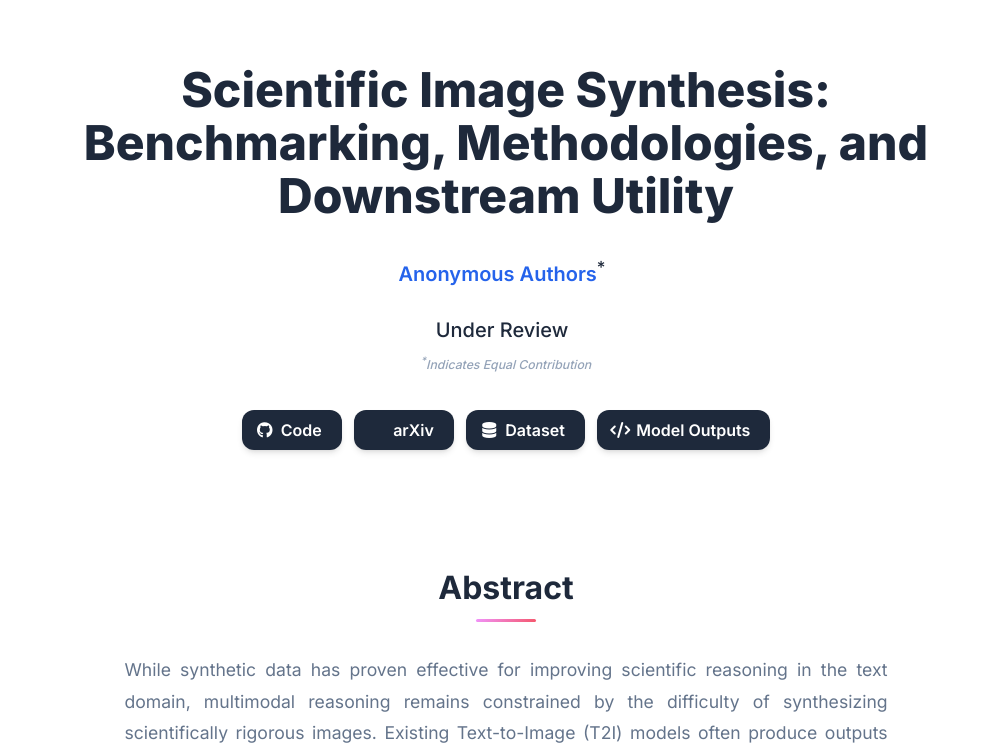
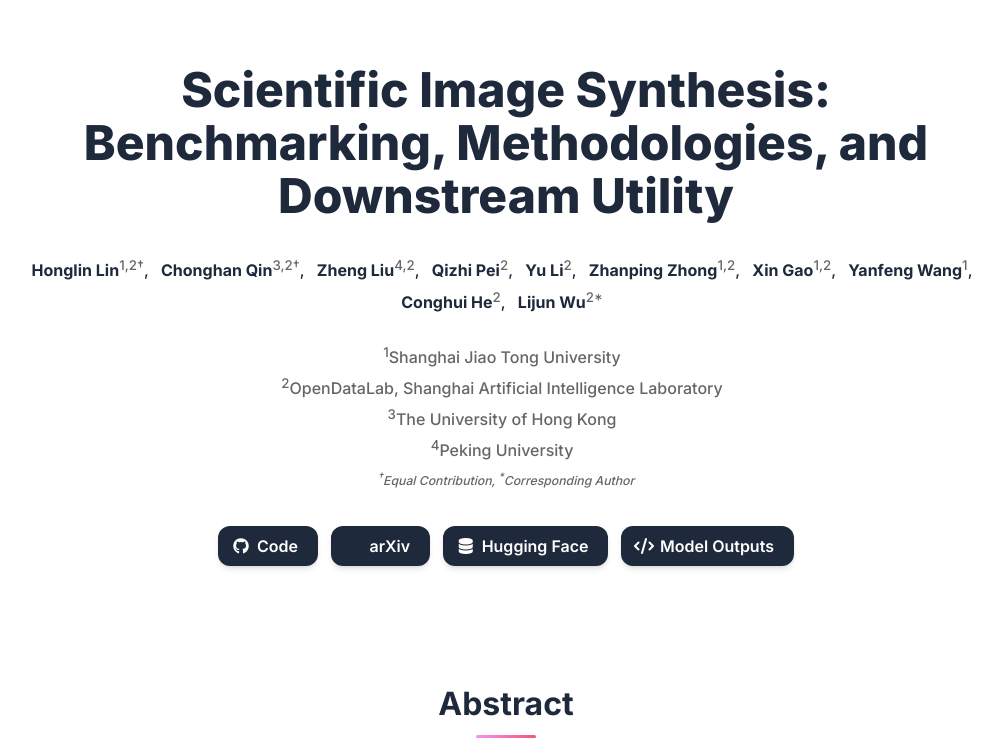
Before and after one commit to SciGenBench/SciGenBench.github.io, a plain HTML site: page index.html in a window 1280 px wide. Shown: the top 755 px of the page, without its empty margins (134-1136 px from the left). Drawn offline with nearby package versions, Linux system fonts and the light colour scheme; some icons are missing.

Commit message:
update author

```diff
--- a/index.html
+++ b/index.html
@@ -13,7 +13,7 @@
   <!-- TODO: Add 5-10 relevant keywords for your research area -->
   <meta name="keywords" content="Scientific Image Synthesis, Benchmarking, Methodologies, Downstream Utility">
   <!-- TODO: List all authors -->
-  <meta name="author" content="Anonymous Authors">
+  <meta name="author" content="Honglin Lin, Chonghan Qin, Zheng Liu, Qizhi Pei, Yu Li, Zhanping Zhong, Xin Gao, Yanfeng Wang, Conghui He, Lijun Wu">
   <meta name="robots" content="index, follow">
   <meta name="language" content="English">
 
@@ -35,7 +35,7 @@
   <meta property="og:image:alt"
     content="Scientific Image Synthesis: Benchmarking, Methodologies, and Downstream Utility - Research Preview">
   <meta property="article:published_time" content="2026-01-11T00:00:00.000Z">
-  <meta property="article:author" content="Anonymous Authors">
+  <meta property="article:author" content="Honglin Lin, Chonghan Qin, Zheng Liu, Qizhi Pei, Yu Li, Zhanping Zhong, Xin Gao, Yanfeng Wang, Conghui He, Lijun Wu">
   <meta property="article:section" content="Research">
   <meta property="article:tag" content="Scientific Image Synthesis">
   <meta property="article:tag" content="Benchmarking">
@@ -44,7 +44,16 @@
 
   <!-- Academic/Research Specific -->
   <meta name="citation_title" content="Scientific Image Synthesis: Benchmarking, Methodologies, and Downstream Utility">
-  <meta name="citation_author" content="Anonymous Authors">
+  <meta name="citation_author" content="Lin, Honglin">
+  <meta name="citation_author" content="Qin, Chonghan">
+  <meta name="citation_author" content="Liu, Zheng">
+  <meta name="citation_author" content="Pei, Qizhi">
+  <meta name="citation_author" content="Li, Yu">
+  <meta name="citation_author" content="Zhong, Zhanping">
+  <meta name="citation_author" content="Gao, Xin">
+  <meta name="citation_author" content="Wang, Yanfeng">
+  <meta name="citation_author" content="He, Conghui">
+  <meta name="citation_author" content="Wu, Lijun">
   <meta name="citation_publication_date" content="2026-01-11">
   <meta name="citation_conference_title" content="Under Review">
   <meta name="citation_pdf_url" content="change to arxiv paper url">
@@ -120,17 +129,40 @@
               <!-- TODO: Replace with your paper title -->
               <h1 class="title is-1 publication-title">Scientific Image Synthesis: Benchmarking, Methodologies, and
                 Downstream Utility</h1>
-              <div class="is-size-5 publication-authors">
+              <div class="is-size-6 publication-authors" style="line-height: 1.8;">
                 <!-- TODO: Replace with your paper authors and their personal links -->
                 <span class="author-block">
-                  <a href="https://scigenbench.github.io/" target="_blank">Anonymous Authors</a><sup>*</sup></span>
+                  <b>Honglin Lin</b><sup style="color: #666;">1,2†</sup>,</span>
+                <span class="author-block">
+                  <b>Chonghan Qin</b><sup style="color: #666;">3,2†</sup>,</span>
+                <span class="author-block">
+                  <b>Zheng Liu</b><sup style="color: #666;">4,2</sup>,</span>
+                <span class="author-block">
+                  <b>Qizhi Pei</b><sup style="color: #666;">2</sup>,</span>
+                <span class="author-block">
+                  <b>Yu Li</b><sup style="color: #666;">2</sup>,</span>
+                <span class="author-block">
+                  <b>Zhanping Zhong</b><sup style="color: #666;">1,2</sup>,</span>
+                <span class="author-block">
+                  <b>Xin Gao</b><sup style="color: #666;">1,2</sup>,</span>
+                <span class="author-block">
+                  <b>Yanfeng Wang</b><sup style="color: #666;">1</sup>,</span>
+                <span class="author-block">
+                  <b>Conghui He</b><sup style="color: #666;">2</sup>,</span>
+                <span class="author-block">
+                  <b>Lijun Wu</b><sup style="color: #666;">2*</sup>
+                </span>
               </div>
 
-              <div class="is-size-5 publication-authors">
+              <div class="is-size-6 publication-authors" style="color: #666; line-height: 1.8;">
                 <!-- TODO: Replace with your institution and conference/journal info -->
-                <span class="author-block">Under Review</span>
-                <!-- TODO: Remove this line if no equal contribution -->
-                <span class="eql-cntrb"><small><br><sup>*</sup>Indicates Equal Contribution</small></span>
+                <span class="author-block">
+                  <sup>1</sup>Shanghai Jiao Tong University<br>
+                  <sup>2</sup>OpenDataLab, Shanghai Artificial Intelligence Laboratory<br>
+                  <sup>3</sup>The University of Hong Kong<br>
+                  <sup>4</sup>Peking University
+                </span>
+                <span class="eql-cntrb" style="color: #666;"><small><br><sup>†</sup>Equal Contribution, <sup>*</sup>Corresponding Author</small></span>
               </div>
 
               <!-- <div class="column has-text-centered"> -->
@@ -174,7 +206,7 @@
                   <span class="icon">
                     <i class="fas fa-database"></i>
                   </span>
-                  <span>Dataset</span>
+                  <span>Hugging Face</span>
                 </a>
               </span>
 
```
